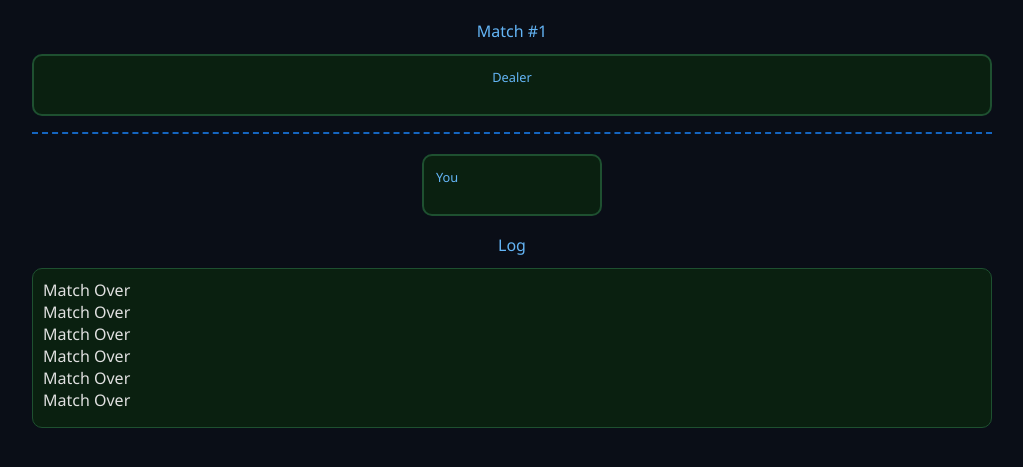
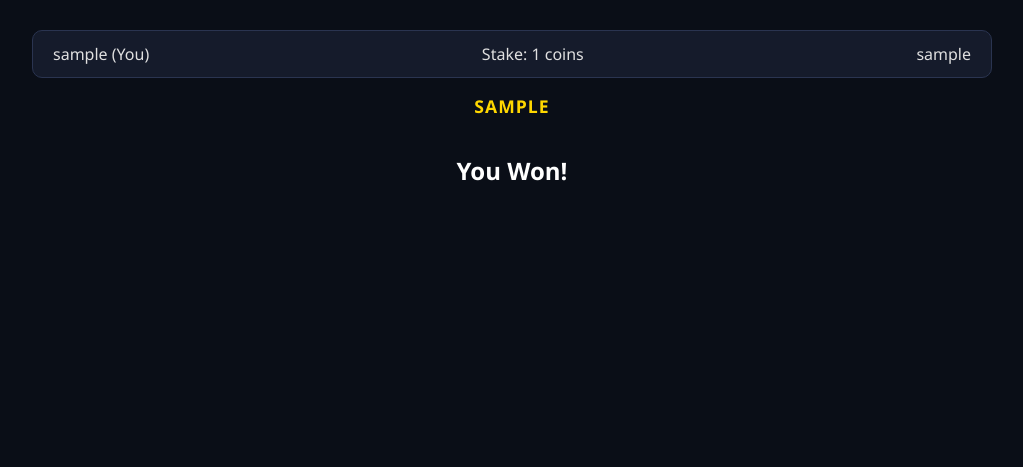
Before and after one commit to iamearht/FlaskWebHub, a Flask app: page /game/play/1 in a window 1280 px wide. Shown: the part 60-527 px from the top of the page, without its empty margins (128-1151 px from the left). Run offline with Flask 3, Linux system fonts and the light colour scheme; a user stored in the database is signed in; tables that the repository leaves empty hold one stand-in row (values such as "Sample post").

Commit message:
Update game.html

```diff
--- a/templates/game.html
+++ b/templates/game.html
@@ -1,170 +1,165 @@
 {% extends "base.html" %}
+{% block title %}Match #{{ match.id }} - Blackjack 1v1{% endblock %}
+{% block content %}
+<div class="game-container" id="game"
+     data-match-id="{{ match.id }}"
+     data-player-num="{{ player_num }}"
+     data-game-mode="{{ match.game_mode }}">
 
-{% block title %}Match #{{ match.id }}{% endblock %}
+    <div class="game-header">
+        <div class="player-info p1 {% if player_num == 1 %}you{% endif %}">
+            <span>{{ p1.username }}{% if player_num == 1 %} (You){% endif %}</span>
+            <span id="p1-score"></span>
+        </div>
 
-{% block content %}
-<div class="dealer-section">
-    <div class="boxes-label">Match #{{ match.id }}</div>
+        <div class="game-meta">
+            <span>Stake: {{ match.stake }} coins</span>
+            <span id="turn-info"></span>
+        </div>
 
-    <div class="hand-container">
-        <div class="hand-header">Dealer</div>
-        <div id="dealerCards" class="card-row"></div>
-        <div id="dealerStatus" class="hand-value"></div>
+        <div class="player-info p2 {% if player_num == 2 %}you{% endif %}">
+            <span>{{ p2.username }}{% if player_num == 2 %} (You){% endif %}</span>
+            <span id="p2-score"></span>
         </div>
     </div>
 
-<div class="boxes-section">
-    <div class="box-container">
-        <div class="hand-container">
-            <div class="hand-header">You</div>
-            <div id="playerCards" class="card-row"></div>
-            <div id="playerStatus" class="hand-value"></div>
-        </div>
-    </div>
+    <div id="phase-display" class="phase-display"></div>
+
+    <div id="table-area" class="game-area" style="display:none">
+        <div id="table-top-section"></div>
+        <div id="table-bottom-section"></div>
     </div>
 
-<div style="margin-top:18px;text-align:center;">
-    <div id="actionButtons"></div>
+    <div id="betting-area" class="game-area" style="display:none">
+        <h3>Place Bets (Chips: <span id="chips-display"></span>)</h3>
+        <input type="number" id="bet1" min="1" value="10">
+        <button id="btn-place-bets" class="btn btn-primary">Deal</button>
     </div>
 
-<div style="margin-top:18px;">
-    <div class="boxes-label">Log</div>
-    <div id="logBox"
-         style="height:160px;overflow:auto;border:1px solid #1e5030;
-         background:#0a2010;padding:10px;border-radius:10px;"></div>
+    <div id="action-area" class="action-area" style="display:none">
+        <button class="btn btn-primary" id="btn-hit">Hit</button>
+        <button class="btn btn-warning" id="btn-stand">Stand</button>
+        <button class="btn btn-info" id="btn-double">Double</button>
+        <button class="btn btn-secondary" id="btn-split">Split</button>
+    </div>
+
+    <div id="match-over-area" class="game-area" style="display:none">
+        <h2 id="match-over-title"></h2>
+    </div>
+
 </div>
 {% endblock %}
 
 {% block scripts %}
 <script>
-const MATCH_ID = {{ match.id | tojson }};
-const USER_ID  = {{ current_user.id | tojson }};
+const MATCH_ID = {{ match.id }};
+const PLAYER_NUM = {{ player_num }};
 
 let state = null;
-let pollTimer = null;
+let polling = null;
 
-function el(id){ return document.getElementById(id); }
+function cardHtml(card){
+    if(card.rank === "?") return '<div class="card card-back">?</div>';
+    const suits = {hearts:'♥', diamonds:'♦', clubs:'♣', spades:'♠'};
+    const color = (card.suit === 'hearts' || card.suit === 'diamonds') ? 'red' : 'black';
+    return '<div class="card card-'+color+'">'+card.rank+
+           '<span class="suit">'+suits[card.suit]+'</span></div>';
+}
 
-function renderCards(container, cards){
-    if(!container) return;
-    container.innerHTML = "";
-    if(!cards) return;
+function hideAll(){
+    document.querySelectorAll('.game-area').forEach(e=>e.style.display="none");
+}
 
-    for(const c of cards){
-        const d = document.createElement("div");
-        d.className = "card";
-        d.textContent = c.rank + c.suit;
-        container.appendChild(d);
+function buildDealerHtml(s){
+    return `
+        <div class="dealer-section">
+            <h3>Dealer</h3>
+            <div class="card-row">${s.round.dealer_cards.map(cardHtml).join('')}</div>
+            <div>Value: ${s.round.dealer_value}</div>
+        </div>
+    `;
+}
+
+function buildPlayerHtml(s){
+    const box = s.round.boxes[0];
+    const hand = box.hands[0];
+    return `
+        <div class="boxes-section">
+            <h3>Your Hand</h3>
+            <div class="card-row">${hand.cards.map(cardHtml).join('')}</div>
+            <div>Value: ${hand.value}</div>
+        </div>
+    `;
+}
+
+function renderState(s){
+    state = s;
+    hideAll();
+
+    document.getElementById("phase-display").textContent = s.phase;
+
+    if(s.match_over){
+        document.getElementById("match-over-area").style.display="block";
+        document.getElementById("match-over-title").textContent =
+            s.match_result?.winner === PLAYER_NUM ? "You Won!" : "You Lost";
+        stopPolling();
+        return;
+    }
+
+    if(s.phase === "WAITING_BETS"){
+        document.getElementById("betting-area").style.display="block";
+        document.getElementById("chips-display").textContent = s.chips;
+        return;
+    }
+
+    if(s.round){
+        document.getElementById("table-area").style.display="block";
+        document.getElementById("table-top-section").innerHTML = buildDealerHtml(s);
+        document.getElementById("table-bottom-section").innerHTML = buildPlayerHtml(s);
+    }
+
+    if(s.phase === "PLAYER_TURN" && s.is_my_turn){
+        document.getElementById("action-area").style.display="flex";
     }
 }
 
-function clearActions(){
-    const area = el("actionButtons");
-    if(area) area.innerHTML = "";
-}
-
-function addBtn(label, endpoint, payload=null){
-    const area = el("actionButtons");
-    if(!area) return;
-
-    const b = document.createElement("button");
-    b.className = "btn primary";
-    b.textContent = label;
-
-    b.onclick = async ()=>{
+async function apiCall(endpoint, body){
     const r = await fetch(`/game/${MATCH_ID}/${endpoint}`,{
         method:"POST",
         headers:{"Content-Type":"application/json"},
-            body: payload ? JSON.stringify(payload):null
+        body: body?JSON.stringify(body):null
     });
-        state = await r.json();
-        renderState();
-    };
-
-    area.appendChild(b);
-}
-
-function renderState(){
-    if(!state) return;
-    clearActions();
-
-    // ===============================
-    // CHOICE PHASE
-    // ===============================
-    if(state.phase === "CHOICE"){
-        const p1 = state.draw_cards?.player1 || [];
-        const p2 = state.draw_cards?.player2 || [];
-
-        renderCards(el("playerCards"), p1);
-        renderCards(el("dealerCards"), p2);
-
-        if(!state.choice_made){
-            if(state.chooser === USER_ID){
-                addBtn("Go First","choice",{goes_first:true});
-                addBtn("Go Second","choice",{goes_first:false});
-            }
-        }
-        return;
-    }
-
-    // ===============================
-    // BET PHASE
-    // ===============================
-    if(state.phase === "BET"){
-        if(state.bet_options){
-            for(const b of state.bet_options){
-                addBtn("Bet "+b,"bet",{bets:[b]});
-            }
-        }
-        return;
-    }
-
-    // ===============================
-    // PLAY PHASE
-    // ===============================
-    if(state.phase === "PLAYER_TURN"){
-        renderCards(el("dealerCards"), state.round?.dealer_cards);
-        renderCards(el("playerCards"), state.round?.boxes?.[0]?.hands?.[0]?.cards);
-
-        if(state.is_my_turn){
-            addBtn("Hit","action",{action:"hit"});
-            addBtn("Stand","action",{action:"stand"});
-        }
-        return;
-    }
-
-    // ===============================
-    // DEALER TURN
-    // ===============================
-    if(state.phase === "DEALER_TURN"){
-        renderCards(el("dealerCards"), state.round?.dealer_cards);
-        renderCards(el("playerCards"), state.round?.boxes?.[0]?.hands?.[0]?.cards);
-        return;
-    }
-
-    // ===============================
-    // MATCH OVER
-    // ===============================
-    if(state.match_over){
-        const box = el("logBox");
-        if(box){
-            box.innerHTML += "<div>Match Over</div>";
-        }
-    }
+    const data = await r.json();
+    renderState(data);
 }
 
 async function fetchState(){
     const r = await fetch(`/game/${MATCH_ID}/state`);
-    state = await r.json();
-    renderState();
+    const data = await r.json();
+    renderState(data);
 }
 
 function startPolling(){
-    if(pollTimer) clearInterval(pollTimer);
-    pollTimer = setInterval(fetchState,1200);
-    fetchState();
+    if(polling) return;
+    polling = setInterval(fetchState,800);
 }
 
+function stopPolling(){
+    if(polling){ clearInterval(polling); polling=null; }
+}
+
+document.getElementById("btn-place-bets").onclick=()=>{
+    const b=parseInt(document.getElementById("bet1").value);
+    apiCall("bet",{bets:[b]});
+};
+
+["hit","stand","double","split"].forEach(a=>{
+    document.getElementById("btn-"+a).onclick=()=>{
+        apiCall("action",{action:a});
+    };
+});
+
+fetchState();
 startPolling();
 </script>
 {% endblock %}
```
Lines whose indentation alone changed are shown as unchanged.
